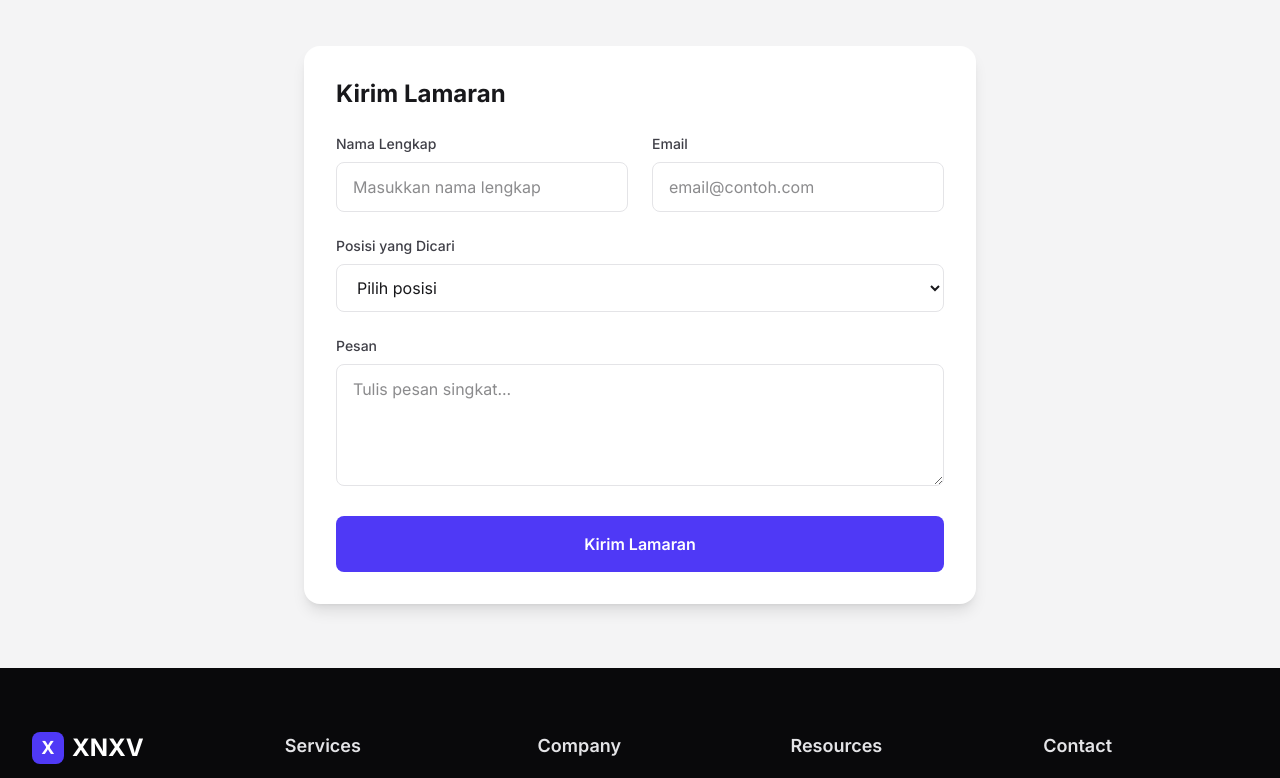
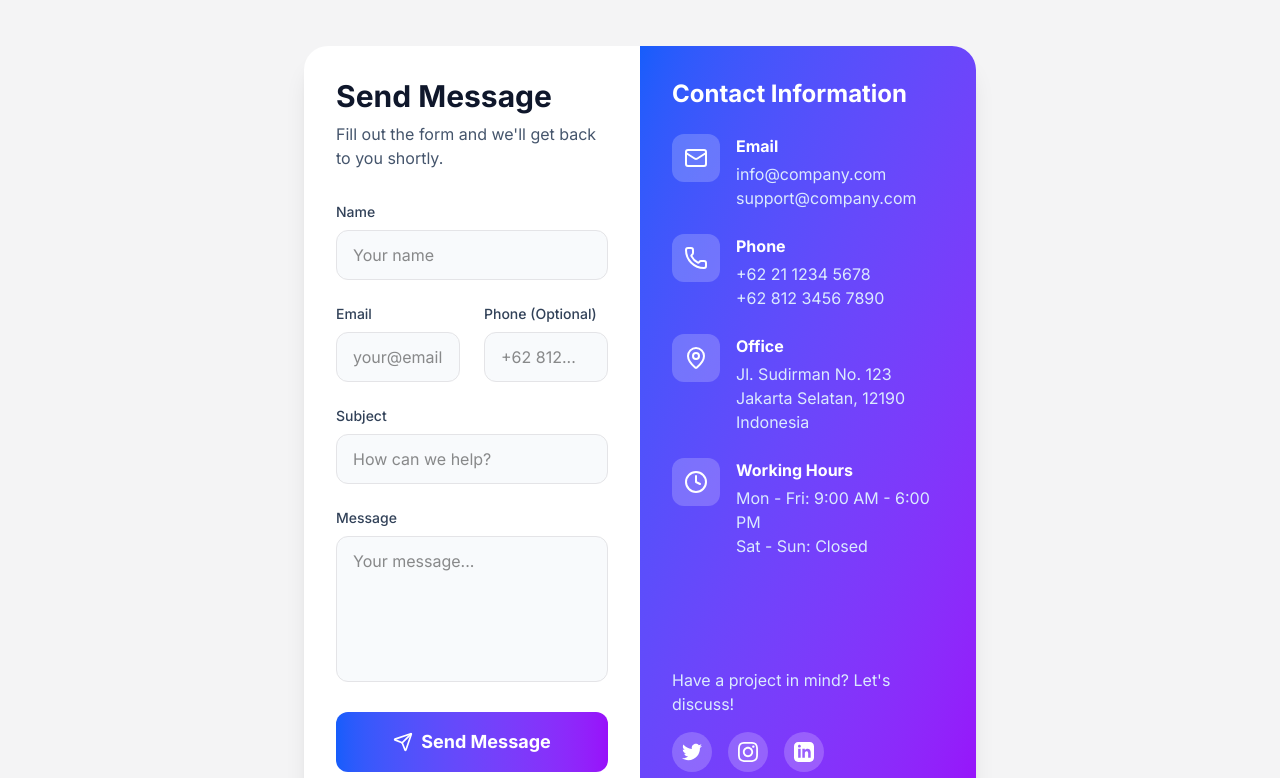
Before and after one commit to aryaapriawann-dev/XNXNV, a Next.js app: page /team in a window 1280 px wide. Shown: the part 1581-2359 px from the top of the page. Built offline with nearby package versions, Linux system fonts and the light colour scheme.

Commit message:
feat: add ContactForm component with validation and status feedback

```diff
--- a/src/components/ContactForm.tsx
+++ b/src/components/ContactForm.tsx
@@ -1,96 +1,266 @@
 "use client";
 
 import { useState } from "react";
+import { Mail, Phone, MapPin, Clock, Send, CheckCircle, AlertCircle } from "lucide-react";
 
 export default function ContactForm() {
-  const [submitted, setSubmitted] = useState(false);
+  const [formData, setFormData] = useState({
+    name: "",
+    email: "",
+    phone: "",
+    subject: "",
+    message: ""
+  });
+  const [status, setStatus] = useState<"idle" | "loading" | "success" | "error">("idle");
+  const [errors, setErrors] = useState<Record<string, string>>({});
 
-  const handleSubmit = (e: React.FormEvent) => {
+  const validate = () => {
+    const newErrors: Record<string, string> = {};
+    if (!formData.name.trim()) newErrors.name = "Name is required";
+    if (!formData.email.trim()) {
+      newErrors.email = "Email is required";
+    } else if (!/^[^\s@]+@[^\s@]+\.[^\s@]+$/.test(formData.email)) {
+      newErrors.email = "Invalid email format";
+    }
+    if (!formData.subject.trim()) newErrors.subject = "Subject is required";
+    if (!formData.message.trim()) newErrors.message = "Message is required";
+    return newErrors;
+  };
+
+  const handleSubmit = async (e: React.FormEvent) => {
     e.preventDefault();
-    setSubmitted(true);
-    setTimeout(() => setSubmitted(false), 3000);
+
+    const validationErrors = validate();
+    if (Object.keys(validationErrors).length > 0) {
+      setErrors(validationErrors);
+      return;
+    }
+
+    setErrors({});
+    setStatus("loading");
+
+    try {
+      await new Promise((resolve) => setTimeout(resolve, 1000));
+      console.log("Form submitted:", formData);
+      setStatus("success");
+      setFormData({ name: "", email: "", phone: "", subject: "", message: "" });
+
+      setTimeout(() => {
+        setStatus("idle");
+      }, 3000);
+    } catch (error) {
+      setStatus("error");
+    }
+  };
+
+  const handleChange = (e: React.ChangeEvent<HTMLInputElement | HTMLTextAreaElement>) => {
+    const { name, value } = e.target;
+    setFormData({ ...formData, [name]: value });
+    if (errors[name]) {
+      setErrors({ ...errors, [name]: "" });
+    }
   };
 
   return (
-    <div className="bg-white dark:bg-zinc-800 rounded-2xl p-8 shadow-lg">
-      <h3 className="text-2xl font-bold text-zinc-900 dark:text-white mb-6">
-        Kirim Lamaran
-      </h3>
-      {submitted ? (
-        <div className="text-center py-8">
-          <div className="w-16 h-16 bg-green-100 dark:bg-green-900/30 rounded-full flex items-center justify-center mx-auto mb-4">
-            <svg className="w-8 h-8 text-green-600 dark:text-green-400" fill="none" viewBox="0 0 24 24" stroke="currentColor">
-              <path strokeLinecap="round" strokeLinejoin="round" strokeWidth={2} d="M5 13l4 4L19 7" />
-            </svg>
+    <div className="bg-white dark:bg-slate-800 rounded-3xl shadow-xl overflow-hidden">
+      <div className="grid grid-cols-1 lg:grid-cols-2">
+        {/* Form Section */}
+        <div className="p-8">
+          <h2 className="text-3xl font-bold mb-2 text-slate-900 dark:text-white">Send Message</h2>
+          <p className="text-slate-600 dark:text-slate-400 mb-8">Fill out the form and we'll get back to you shortly.</p>
+
+          {status === "success" && (
+            <div className="mb-6 flex items-center gap-3 bg-green-100 dark:bg-green-900/30 text-green-700 dark:text-green-400 p-4 rounded-xl">
+              <CheckCircle className="w-6 h-6" />
+              <p className="font-medium">Message sent successfully!</p>
             </div>
-          <p className="text-zinc-600 dark:text-zinc-300">
-            Terima kasih! Lamaran Anda telah dikirim.
-          </p>
+          )}
+
+          {status === "error" && (
+            <div className="mb-6 flex items-center gap-3 bg-red-100 dark:bg-red-900/30 text-red-700 dark:text-red-400 p-4 rounded-xl">
+              <AlertCircle className="w-6 h-6" />
+              <p className="font-medium">Failed to send message. Please try again.</p>
             </div>
-      ) : (
-        <form className="space-y-6" onSubmit={handleSubmit}>
-          <div className="grid grid-cols-1 md:grid-cols-2 gap-6">
+          )}
+
+          <form onSubmit={handleSubmit} className="space-y-6">
             <div>
-              <label htmlFor="name" className="block text-sm font-medium text-zinc-700 dark:text-zinc-300 mb-2">
-                Nama Lengkap
+              <label className="block text-sm font-medium mb-2 text-slate-700 dark:text-slate-300">
+                Name
               </label>
               <input
                 type="text"
-                id="name"
-                required
-                className="w-full px-4 py-3 rounded-lg border border-zinc-300 dark:border-zinc-600 bg-white dark:bg-zinc-700 text-zinc-900 dark:text-white focus:ring-2 focus:ring-indigo-500 focus:border-transparent transition-all"
-                placeholder="Masukkan nama lengkap"
+                name="name"
+                value={formData.name}
+                onChange={handleChange}
+                className={`w-full px-4 py-3 rounded-xl bg-slate-50 dark:bg-slate-700 border ${
+                  errors.name ? "border-red-500" : "border-slate-200 dark:border-slate-600"
+                } focus:ring-2 focus:ring-blue-500 outline-none transition-all`}
+                placeholder="Your name"
               />
+              {errors.name && (
+                <p className="text-red-500 text-xs mt-1">{errors.name}</p>
+              )}
             </div>
+
+            <div className="grid grid-cols-1 md:grid-cols-2 gap-6">
               <div>
-              <label htmlFor="email" className="block text-sm font-medium text-zinc-700 dark:text-zinc-300 mb-2">
+                <label className="block text-sm font-medium mb-2 text-slate-700 dark:text-slate-300">
                   Email
                 </label>
                 <input
                   type="email"
-                id="email"
-                required
-                className="w-full px-4 py-3 rounded-lg border border-zinc-300 dark:border-zinc-600 bg-white dark:bg-zinc-700 text-zinc-900 dark:text-white focus:ring-2 focus:ring-indigo-500 focus:border-transparent transition-all"
-                placeholder="email@contoh.com"
+                  name="email"
+                  value={formData.email}
+                  onChange={handleChange}
+                  className={`w-full px-4 py-3 rounded-xl bg-slate-50 dark:bg-slate-700 border ${
+                    errors.email ? "border-red-500" : "border-slate-200 dark:border-slate-600"
+                  } focus:ring-2 focus:ring-blue-500 outline-none transition-all`}
+                  placeholder="your@email.com"
+                />
+                {errors.email && (
+                  <p className="text-red-500 text-xs mt-1">{errors.email}</p>
+                )}
+              </div>
+              <div>
+                <label className="block text-sm font-medium mb-2 text-slate-700 dark:text-slate-300">
+                  Phone (Optional)
+                </label>
+                <input
+                  type="tel"
+                  name="phone"
+                  value={formData.phone}
+                  onChange={handleChange}
+                  className="w-full px-4 py-3 rounded-xl bg-slate-50 dark:bg-slate-700 border border-slate-200 dark:border-slate-600 focus:ring-2 focus:ring-blue-500 outline-none transition-all"
+                  placeholder="+62 812..."
                 />
               </div>
             </div>
+
             <div>
-            <label htmlFor="position" className="block text-sm font-medium text-zinc-700 dark:text-zinc-300 mb-2">
-              Posisi yang Dicari
+              <label className="block text-sm font-medium mb-2 text-slate-700 dark:text-slate-300">
+                Subject
               </label>
-            <select
-              id="position"
-              required
-              className="w-full px-4 py-3 rounded-lg border border-zinc-300 dark:border-zinc-600 bg-white dark:bg-zinc-700 text-zinc-900 dark:text-white focus:ring-2 focus:ring-indigo-500 focus:border-transparent transition-all"
+              <input
+                type="text"
+                name="subject"
+                value={formData.subject}
+                onChange={handleChange}
+                className={`w-full px-4 py-3 rounded-xl bg-slate-50 dark:bg-slate-700 border ${
+                  errors.subject ? "border-red-500" : "border-slate-200 dark:border-slate-600"
+                } focus:ring-2 focus:ring-blue-500 outline-none transition-all`}
+                placeholder="How can we help?"
+              />
+              {errors.subject && (
+                <p className="text-red-500 text-xs mt-1">{errors.subject}</p>
+              )}
+            </div>
+
+            <div>
+              <label className="block text-sm font-medium mb-2 text-slate-700 dark:text-slate-300">
+                Message
+              </label>
+              <textarea
+                name="message"
+                rows={5}
+                value={formData.message}
+                onChange={handleChange}
+                className={`w-full px-4 py-3 rounded-xl bg-slate-50 dark:bg-slate-700 border ${
+                  errors.message ? "border-red-500" : "border-slate-200 dark:border-slate-600"
+                } focus:ring-2 focus:ring-blue-500 outline-none transition-all resize-none`}
+                placeholder="Your message..."
+              ></textarea>
+              {errors.message && (
+                <p className="text-red-500 text-xs mt-1">{errors.message}</p>
+              )}
+            </div>
+
+            <button
+              type="submit"
+              disabled={status === "loading"}
+              className="w-full bg-gradient-to-r from-blue-600 to-purple-600 text-white px-8 py-4 rounded-xl font-bold text-lg hover:shadow-lg hover:shadow-blue-500/30 transition-all transform hover:-translate-y-1 disabled:opacity-50 disabled:cursor-not-allowed flex items-center justify-center gap-2"
             >
-              <option value="">Pilih posisi</option>
-              <option value="developer">Software Developer</option>
-              <option value="designer">UI/UX Designer</option>
-              <option value="pm">Project Manager</option>
-              <option value="devops">DevOps Engineer</option>
-              <option value="qa">Quality Assurance</option>
-            </select>
+              {status === "loading" ? (
+                <div className="w-6 h-6 border-3 border-white/30 border-t-white rounded-full animate-spin"></div>
+              ) : (
+                <>
+                  <Send className="w-5 h-5" />
+                  Send Message
+                </>
+              )}
+            </button>
+          </form>
+        </div>
+
+        {/* Info Section */}
+        <div className="bg-gradient-to-br from-blue-600 to-purple-600 p-8 flex flex-col justify-between">
+          <div>
+            <h3 className="text-2xl font-bold mb-6 text-white">Contact Information</h3>
+
+            <div className="space-y-6">
+              <div className="flex items-start gap-4">
+                <div className="bg-white/20 p-3 rounded-xl">
+                  <Mail className="w-6 h-6 text-white" />
                 </div>
                 <div>
-            <label htmlFor="message" className="block text-sm font-medium text-zinc-700 dark:text-zinc-300 mb-2">
-              Pesan
-            </label>
-            <textarea
-              id="message"
-              rows={4}
-              className="w-full px-4 py-3 rounded-lg border border-zinc-300 dark:border-zinc-600 bg-white dark:bg-zinc-700 text-zinc-900 dark:text-white focus:ring-2 focus:ring-indigo-500 focus:border-transparent transition-all"
-              placeholder="Tulis pesan singkat..."
-            />
+                  <h4 className="font-bold text-white mb-1">Email</h4>
+                  <p className="text-blue-100">info@company.com</p>
+                  <p className="text-blue-100">support@company.com</p>
                 </div>
-          <button
-            type="submit"
-            className="w-full py-4 bg-indigo-600 hover:bg-indigo-700 text-white font-semibold rounded-lg transition-all hover:shadow-lg transform hover:-translate-y-1"
-          >
-            Kirim Lamaran
-          </button>
-        </form>
-      )}
+              </div>
+
+              <div className="flex items-start gap-4">
+                <div className="bg-white/20 p-3 rounded-xl">
+                  <Phone className="w-6 h-6 text-white" />
+                </div>
+                <div>
+                  <h4 className="font-bold text-white mb-1">Phone</h4>
+                  <p className="text-blue-100">+62 21 1234 5678</p>
+                  <p className="text-blue-100">+62 812 3456 7890</p>
+                </div>
+              </div>
+
+              <div className="flex items-start gap-4">
+                <div className="bg-white/20 p-3 rounded-xl">
+                  <MapPin className="w-6 h-6 text-white" />
+                </div>
+                <div>
+                  <h4 className="font-bold text-white mb-1">Office</h4>
+                  <p className="text-blue-100">Jl. Sudirman No. 123</p>
+                  <p className="text-blue-100">Jakarta Selatan, 12190</p>
+                  <p className="text-blue-100">Indonesia</p>
+                </div>
+              </div>
+
+              <div className="flex items-start gap-4">
+                <div className="bg-white/20 p-3 rounded-xl">
+                  <Clock className="w-6 h-6 text-white" />
+                </div>
+                <div>
+                  <h4 className="font-bold text-white mb-1">Working Hours</h4>
+                  <p className="text-blue-100">Mon - Fri: 9:00 AM - 6:00 PM</p>
+                  <p className="text-blue-100">Sat - Sun: Closed</p>
+                </div>
+              </div>
+            </div>
+          </div>
+
+          <div className="mt-8">
+            <p className="text-blue-100 mb-4">Have a project in mind? Let's discuss!</p>
+            <div className="flex gap-4">
+              <div className="w-10 h-10 bg-white/20 rounded-full flex items-center justify-center text-white cursor-pointer hover:bg-white/30 transition-colors">
+                <svg className="w-5 h-5" fill="currentColor" viewBox="0 0 24 24"><path d="M24 4.557c-.883.392-1.832.656-2.828.775 1.017-.609 1.798-1.574 2.165-2.724-.951.564-2.005.974-3.127 1.195-.897-.957-2.178-1.555-3.594-1.555-3.179 0-5.515 2.966-4.797 6.045-4.091-.205-7.719-2.165-10.148-5.144-1.29 2.213-.669 5.108 1.523 6.574-.806-.026-1.566-.247-2.229-.616-.054 2.281 1.581 4.415 3.949 4.89-.693.188-1.452.232-2.224.084.626 1.956 2.444 3.379 4.6 3.419-2.07 1.623-4.678 2.348-7.29 2.04 2.179 1.397 4.768 2.212 7.548 2.212 9.142 0 14.307-7.721 13.995-14.646.962-.695 1.797-1.562 2.457-2.549z"/></svg>
+              </div>
+              <div className="w-10 h-10 bg-white/20 rounded-full flex items-center justify-center text-white cursor-pointer hover:bg-white/30 transition-colors">
+                <svg className="w-5 h-5" fill="currentColor" viewBox="0 0 24 24"><path d="M12 2.163c3.204 0 3.584.012 4.85.07 3.252.148 4.771 1.691 4.919 4.919.058 1.265.069 1.645.069 4.849 0 3.205-.012 3.584-.069 4.849-.149 3.225-1.664 4.771-4.919 4.919-1.266.058-1.644.069-4.85.069-3.204 0-3.584-.012-4.849-.069-3.26-.149-4.771-1.699-4.919-4.92-.058-1.265-.07-1.644-.07-4.849 0-3.204.013-3.583.07-4.849.149-3.227 1.664-4.771 4.919-4.919 1.266-.057 1.645-.069 4.849-.069zm0-2.163c-3.259 0-3.667.014-4.947.072-4.358.2-6.78 2.618-6.98 6.98-.059 1.281-.073 1.689-.073 4.948 0 3.259.014 3.668.072 4.948.2 4.358 2.618 6.78 6.98 6.98 1.281.058 1.689.072 4.948.072 3.259 0 3.668-.014 4.948-.072 4.354-.2 6.782-2.618 6.979-6.98.059-1.28.073-1.689.073-4.948 0-3.259-.014-3.667-.072-4.947-.196-4.354-2.617-6.78-6.979-6.98-1.281-.059-1.69-.073-4.949-.073zm0 5.838c-3.403 0-6.162 2.759-6.162 6.162s2.759 6.163 6.162 6.163 6.162-2.759 6.162-6.163c0-3.403-2.759-6.162-6.162-6.162zm0 10.162c-2.209 0-4-1.79-4-4 0-2.209 1.791-4 4-4s4 1.791 4 4c0 2.21-1.791 4-4 4zm6.406-11.845c-.796 0-1.441.645-1.441 1.44s.645 1.44 1.441 1.44c.795 0 1.439-.645 1.439-1.44s-.644-1.44-1.439-1.44z"/></svg>
+              </div>
+              <div className="w-10 h-10 bg-white/20 rounded-full flex items-center justify-center text-white cursor-pointer hover:bg-white/30 transition-colors">
+                <svg className="w-5 h-5" fill="currentColor" viewBox="0 0 24 24"><path d="M19 0h-14c-2.761 0-5 2.239-5 5v14c0 2.761 2.239 5 5 5h14c2.762 0 5-2.239 5-5v-14c0-2.761-2.238-5-5-5zm-11 19h-3v-11h3v11zm-1.5-12.268c-.966 0-1.75-.79-1.75-1.764s.784-1.764 1.75-1.764 1.75.79 1.75 1.764-.783 1.764-1.75 1.764zm13.5 12.268h-3v-5.604c0-3.368-4-3.113-4 0v5.604h-3v-11h3v1.765c1.396-2.586 7-2.777 7 2.476v6.759z"/></svg>
+              </div>
+            </div>
+          </div>
+        </div>
+      </div>
     </div>
   );
 }
```
Lines whose indentation alone changed are shown as unchanged.
